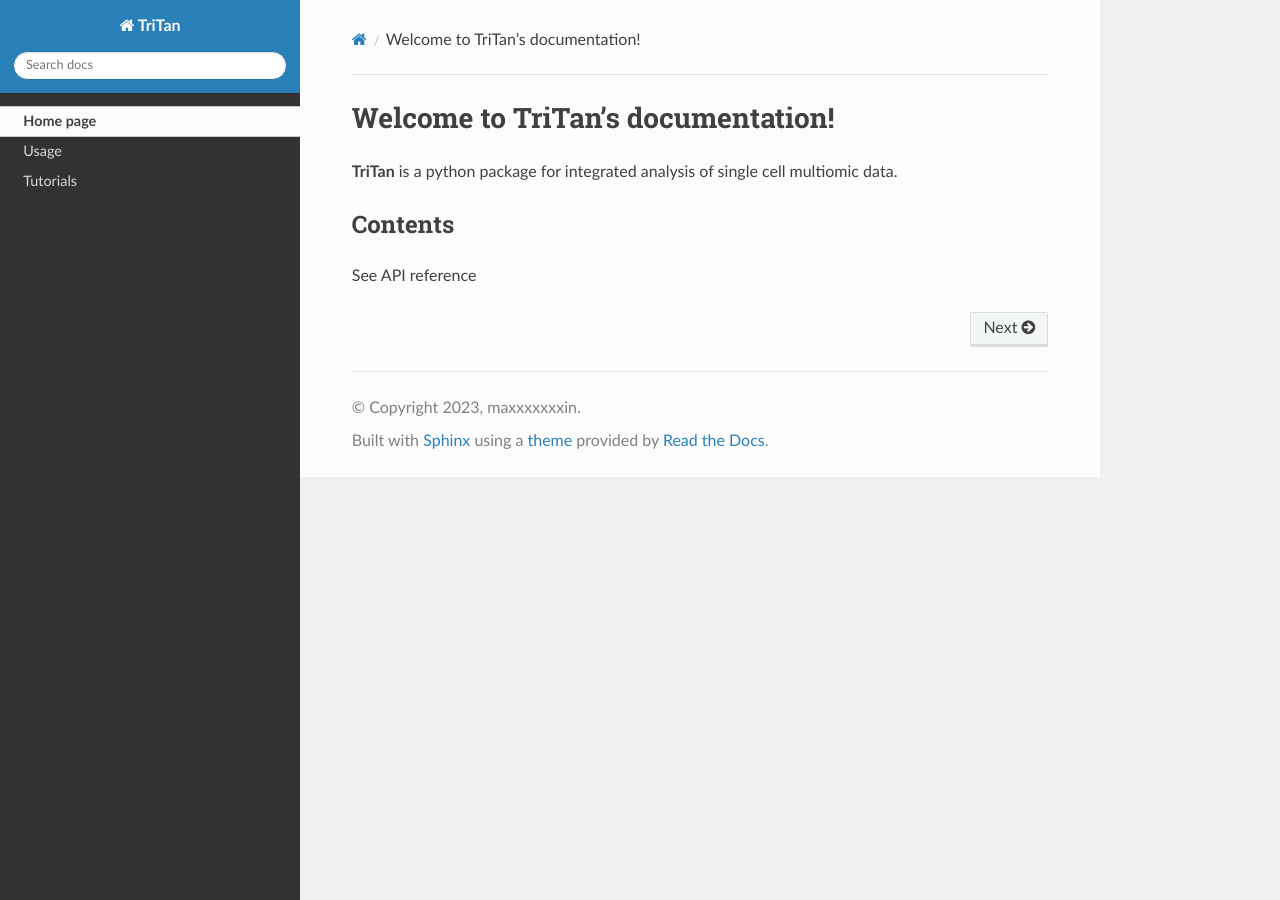
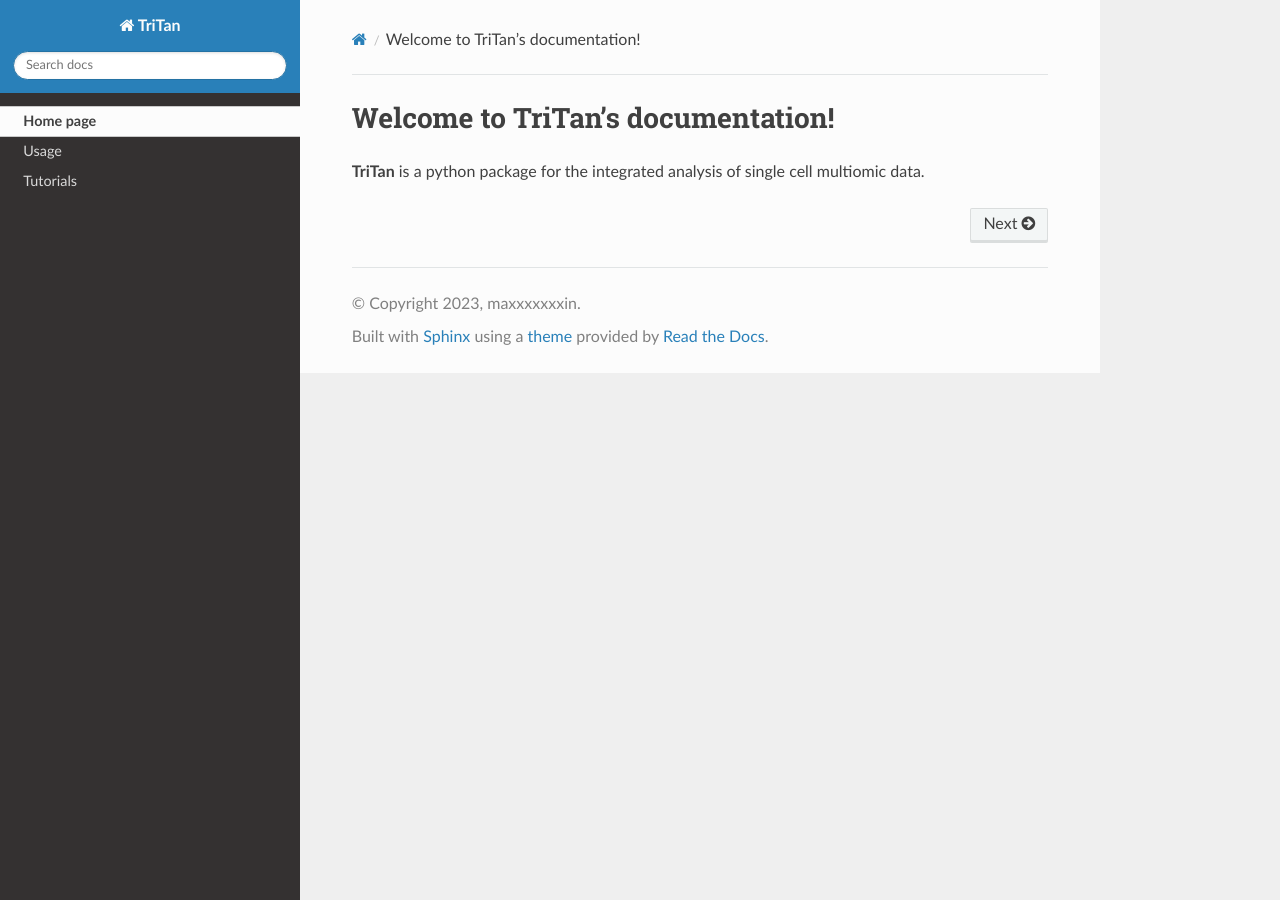
Before and after one commit to maxxxxxxxin/rtd-tutorial, a Sphinx documentation site: the page built from docs/source/index.rst, in a window 1280 px wide. Built offline with Sphinx 7.4.7 and the Read the Docs theme 2.0.0, drawn with Linux system fonts in a browser that asks for light colours; pages that are not in the unit, such as notebooks, are missing from menus.

Commit message:
Update index.rst

```diff
--- a/docs/source/index.rst
+++ b/docs/source/index.rst
@@ -10,10 +10,4 @@ Welcome to TriTan's documentation!
 =====================================
 
 
-**TriTan** is a python package for integrated analysis of single cell multiomic data.
-
-
-Contents
---------
-
-See API reference
+**TriTan** is a python package for the integrated analysis of single cell multiomic data.
```
